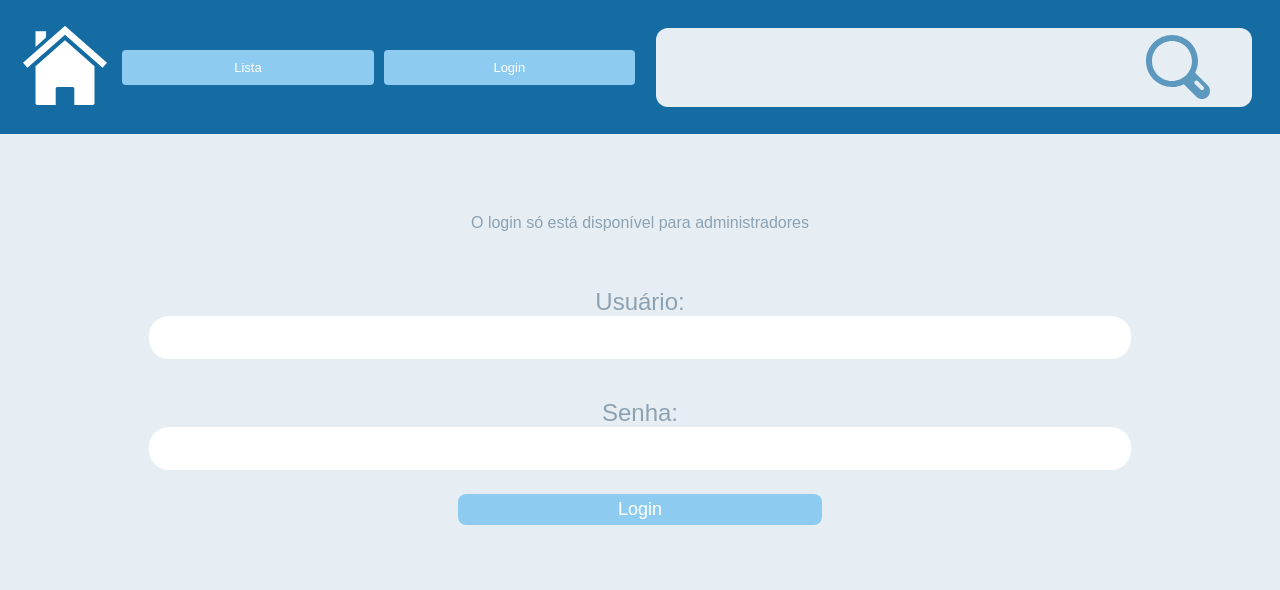
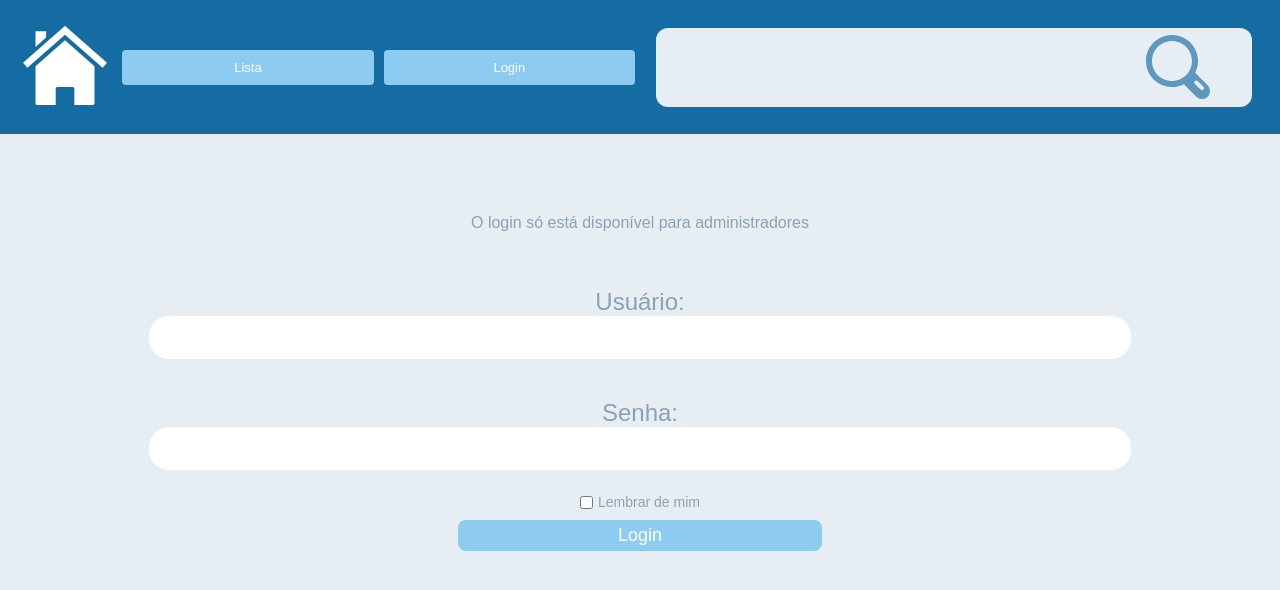
Before and after one commit to DioneMartins/biblioteca-cp2, a React (Create React App) app: page /login in a window 1280 px wide. Shown: the top 590 px of the page. Built offline with nearby package versions, Linux system fonts and the light colour scheme.

Commit message:
Added remember me component

```diff
--- a/src/api/login.js
+++ b/src/api/login.js
@@ -16,6 +16,11 @@ export function saveUser(uUID, uName, keep) {
 export function deleteUser() {
   if (localStorage.getItem('curLogin')) localStorage.removeItem('curLogin');
   if (localStorage.getItem('loginExpiry')) localStorage.removeItem('loginExpiry');
+}
+
+export function checkIfUserExists() {
+  if (localStorage.getItem('curLogin')) return true;
+  else return false;
 }
 
 export function checkUserTime() {
--- a/src/app/App.jsx
+++ b/src/app/App.jsx
@@ -1,7 +1,7 @@
 import React, { useEffect } from 'react';
 import { BrowserRouter } from 'react-router-dom';
 import Router from '../router/Router';
-import { deleteUser, checkUserTime, getUserAttribute } from '../api/login';
+import { deleteUser, checkUserTime, checkIfUserExists, getUserAttribute } from '../api/login';
 import './App.css';
 import './Vars.css';
 
@@ -10,7 +10,7 @@ const App = () => {
     checkUserTime();
 
     const warnUser = (event) => {
-      if (!getUserAttribute('keepLogin')) {
+      if (checkIfUserExists() && !getUserAttribute('keepLogin')) {
         event.preventDefault();
         event.returnValue = '';
         return '';
--- a/src/components/loginComponent/LoginComponent.jsx
+++ b/src/components/loginComponent/LoginComponent.jsx
@@ -9,6 +9,7 @@ const {
   loginMessage,
   loginEmailInput,
   loginPasswordInput,
+  loginKeep,
   loginButton,
   loginWarning,
 } = styles;
@@ -17,6 +18,7 @@ export default function LoginComponent() {
   const [userEmail, setUserEmail] = useState('');
   const [password, setPassword] = useState('');
   const [errorMessage, setErrorMessage] = useState('');
+  const [keepLogin, setKeepLogin] = useState(false);
 
   function handleLoginRequest() {
     const auth = getAuth();
@@ -38,7 +40,7 @@ export default function LoginComponent() {
     } catch (e) {
       userName = 'Error!';
     } finally {
-      saveUser(user.uid, userName, false);
+      saveUser(user.uid, userName, keepLogin);
     }
   }
 
@@ -81,6 +83,15 @@ export default function LoginComponent() {
         value={password}
         onChange={(e) => setPassword(e.target.value)}
       />
+      <div className={loginKeep}>
+        <input
+          id="keepLog"
+          type="checkbox"
+          checked={keepLogin}
+          onChange={(e) => setKeepLogin(e.target.checked)}
+        />
+        <label htmlFor="keepLog">Lembrar de mim</label>
+      </div>
       <button className={loginButton} onClick={(e) => handleLoginRequest()}>
         Login
       </button>
--- a/src/components/loginComponent/LoginComponent.module.css
+++ b/src/components/loginComponent/LoginComponent.module.css
@@ -13,7 +13,14 @@
   color: var(--grayBlue);
 }
 
-.loginWrapper input{
+.loginMessage{
+  font-size: 16px;
+  color: var(--grayBlue);
+  margin-bottom: 7vh;
+}
+
+.loginEmailInput{
+  margin-bottom: 5vh;
   background-color: white;
   border: hidden;
   width: 80%;
@@ -25,18 +32,32 @@
   border-radius: 20px;
 }
 
-.loginMessage{
-  font-size: 16px;
-  color: var(--grayBlue);
-  margin-bottom: 7vh;
+.loginPasswordInput{
+  margin-bottom: 3vh;
+  background-color: white;
+  border: hidden;
+  width: 80%;
+  padding: 10px 5px 10px 5px;
+  color: var(--searchIcon);
+  font-weight: bold;
+  font-size: 20px;
+  text-transform: lowercase;
+  border-radius: 20px;
 }
 
-.loginEmailInput{
-  margin-bottom: 5vh;
+.loginKeep {
+  margin: 0;
+  padding: 0;
+  display: flex;
+  flex-direction: row;
+  align-items: center;
+  justify-items: center;
+  margin-bottom: 10px;
 }
 
-.loginPasswordInput{
-  margin-bottom: 3vh;
+.loginKeep label{
+  margin-left: 5px;
+  font-size: 14px;
 }
 
 .loginButton{
```
